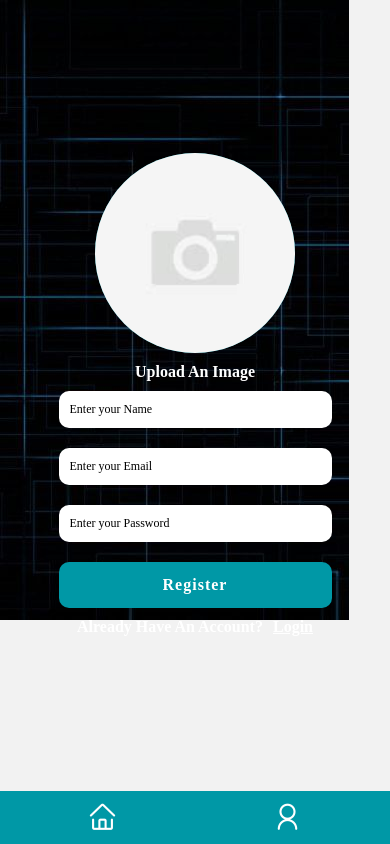
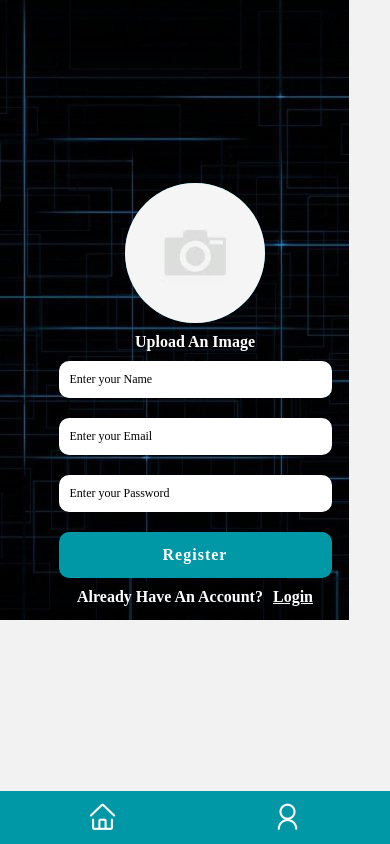
Before and after one commit to shahzaibansari123/Shezi-ReactNativeApp-ToDoList-DailyGoals, a React Native app in the folder todoapp/: screen /Register in a window 390 px wide. Built offline with nearby package versions, Linux system fonts and the light colour scheme.

Commit message:
work complete

```diff
--- a/todoapp/screens/Register.jsx
+++ b/todoapp/screens/Register.jsx
@@ -50,7 +50,8 @@ const Register = ({ navigation, route }) => {
       style={{ flex: 1, justifyContent: "center", alignItems: "center" }}
     >
       <Avatar.Image
-        size={200}
+      onPress={imagehandler}
+        size={140}
         style={{ backgroundColor: "#0098A6", margin: 10 }}
         // source={{ uri: avatar ? avatar : null}}
         source={avatar ? { uri: avatar } : dummyCam}
```
